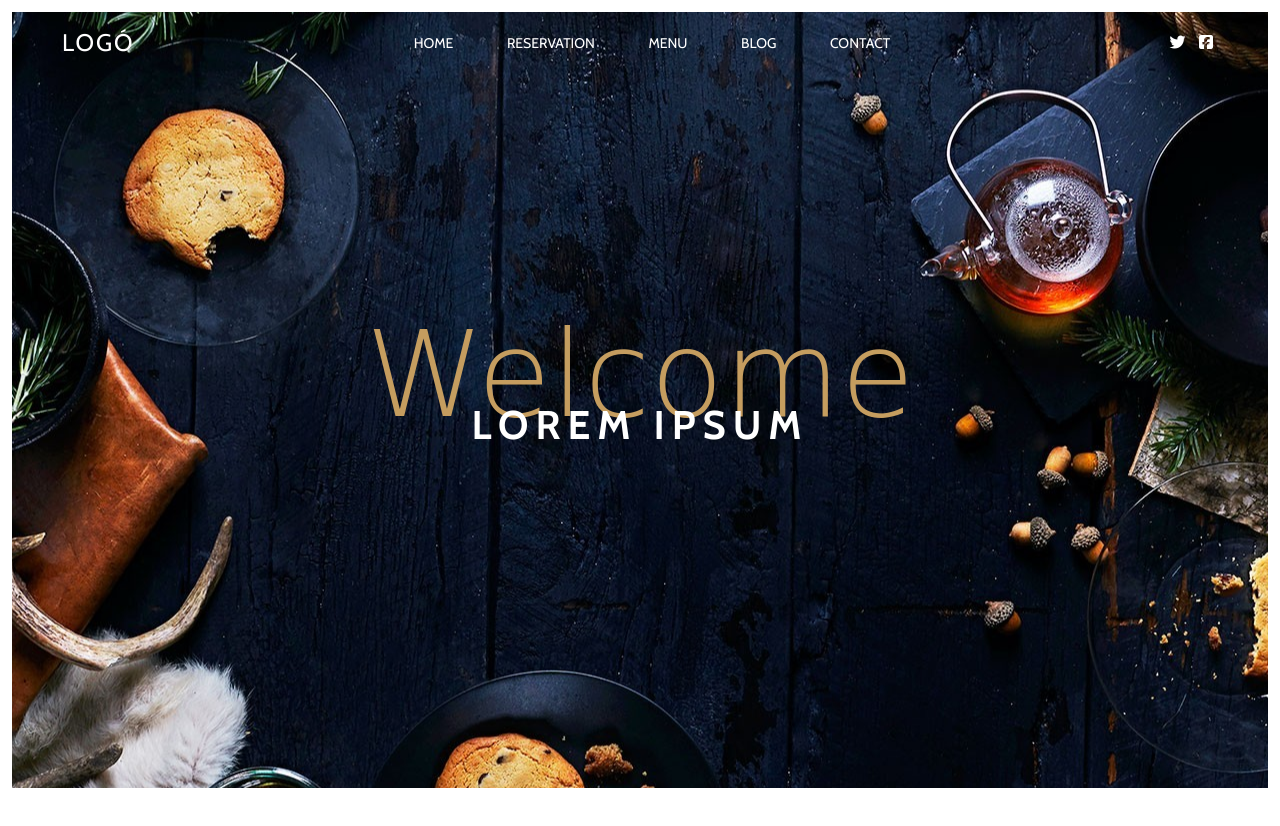
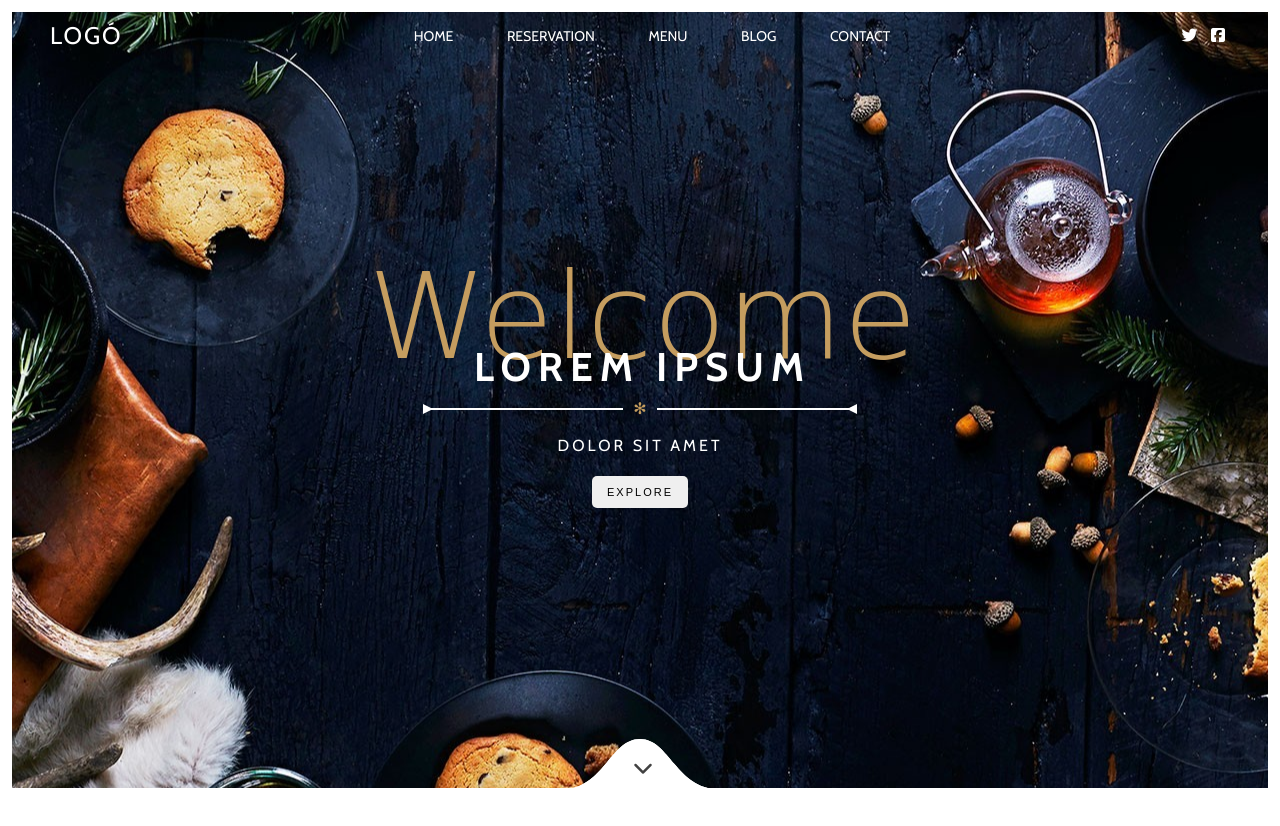
Before and after one commit to GyebnarPeter/KristalyTunder, a plain HTML site: page index.html in a window 1280 px wide. Before the commit the page ends 800 px from the top, so only its background shows below. Drawn offline with nearby package versions, Linux system fonts and the light colour scheme; a web font is replaced by a local one.

Commit message:
i have added the cover effect

```diff
--- a/index.html
+++ b/index.html
@@ -34,18 +34,35 @@
             <span></span>
             <span></span>
         </div>
+
     </header>
-
     <div class="main-cover">
         <div class="main-cover-wrap">
+
             <h1>Welcome<span>lorem ipsum</span></h1>
-            <div class="cover-line"></div>
-            <h4></h4>
-            <!-- <button></button> -->
+
+            <div class="cover-text-underline">
+                <span class="left-triangle"></span>
+                <span class="left-line"></span>
+                <span class="star">✻</span>
+                <span class="right-line"></span>
+                <span class="right-triangle"></span>
+            </div>
+
+            <h4>dolor sit amet</h4>
+            <button>explore</button>
+
+
+            <i class="fas fa-chevron-down"></i>
+
+            <svg class="cover-arrow-bg" width="192" height="61" version="1.1" xmlns="http://www.w3.org/2000/svg" xmlns:xlink="http://www.w3.org/1999/xlink" x="0px" y="0px" viewBox="0 0 160.7 61.5" enable-background="new 0 0 160.7 61.5" xml:space="preserve">
+                <path fill="white" d="M80.3,61.5c0,0,22.1-2.7,43.1-5.4s41-5.4,36.6-5.4c-21.7,0-34.1-12.7-44.9-25.4S95.3,0,80.3,0c-15,0-24.1,12.7-34.9,25.4S22.3,50.8,0.6,50.8c-4.3,0-6.5,0,3.5,1.3S36.2,56.1,80.3,61.5z"></path>
+                <path fill="white" d="M80.3,61.5c0,0,22.1-2.7,43.1-5.4s41-5.4,36.6-5.4c-21.7,0-34.1-12.7-44.9-25.4S95.3,0,80.3,0c-15,0-24.1,12.7-34.9,25.4S22.3,50.8,0.6,50.8c-4.3,0-6.5,0,3.5,1.3S36.2,56.1,80.3,61.5z"></path>
+            </svg>
         </div>
     </div>
 
-    <div class="arrow-left"></div>
+    <main></main>
 
     <script src="https://code.jquery.com/jquery-3.5.1.min.js"></script>
     <script src="script.js"></script>
--- a/script.js
+++ b/script.js
@@ -1,10 +1,67 @@
 // TOGGLE NAV
 let navIcon = document.querySelector(".nav-icon");
+let header = document.querySelector(".header-wrap");
 
 $(".nav-icon").click(() => {
     $(".header-wrap").slideToggle();
+
+    header.style.backgroundColor = "black";
 
     navIcon.classList.contains("nav-icon-rotate")
         ? navIcon.classList.remove("nav-icon-rotate")
         : navIcon.classList.add("nav-icon-rotate")
 });
+
+
+//NAVIGATION SCROLL
+let navi = document.querySelectorAll("nav a");
+
+window.onscroll = () => {
+
+    if (document.documentElement.scrollTop > 100) {
+
+        header.classList.add("header-background");
+        header.style.color = "black";
+
+        for (let i = 0; i < navi.length; ++i) {
+            navi[i].style.color = "black";
+        }
+
+    } else {
+
+        header.style.color = "white";
+        header.classList.remove("header-background");
+
+        for (let i = 0; i < navi.length; ++i) {
+            navi[i].style.color = "white";
+        }
+    }
+};
+
+
+//COVER ANIMATION
+let firstWelcomeText = document.querySelector(".main-cover h1");
+let secondWelcomeText = document.querySelector(".main-cover h4");
+let coverLine = document.querySelector(".cover-text-underline");
+let coverButton = document.querySelector(".main-cover button");
+
+let coverAnimation = () => {
+
+    setTimeout( () => {
+        coverLine.style.opacity = 1;
+    }, 1000)
+
+    setTimeout( () => {
+        firstWelcomeText.style.opacity = 1;
+    }, 2000)
+
+    setTimeout( () => {
+        secondWelcomeText.style.opacity = 1;
+    }, 3000)
+
+    setTimeout( () => {
+        coverButton.style.opacity = 1;
+    }, 4000)
+}
+
+coverAnimation();
--- a/style.css
+++ b/style.css
@@ -22,19 +22,34 @@ header {
     color: white;
     display: flex;
     justify-content: center;
+    z-index: 1000;
 }
 
 .header-wrap {
     width: 100%;
     max-width: 1920px;
-    height: 60px;
-    margin: 12px;
-    padding: 0 50px;
+    height: 70px;
+    padding: 12px 50px 12px 50px;
     display: flex;
     justify-content: space-between;
     align-items: center;
     box-sizing: border-box;
     position: relative;
+}
+
+.header-background {
+    animation-name: header-background;
+    animation-duration: 1s;
+    animation-fill-mode: forwards;
+}
+
+@keyframes header-background {
+    from {
+        background-color: rgba(255, 255, 255, 0);
+    }
+    to {
+        background-color: rgba(255, 255, 255, 1);
+    }
 }
 
 .header-logo {
@@ -86,7 +101,7 @@ header {
 }
 
 .main-cover {
-    width: 100vw;
+    width: 100%;
     height: 100vh;
     padding: 12px;
     box-sizing: border-box;
@@ -102,6 +117,8 @@ header {
     justify-content: center;
     align-items: center;
     text-align: center;
+    flex-direction: column;
+    position: relative;
 }
 
 .main-cover-wrap h1 {
@@ -110,6 +127,9 @@ header {
     font-size: 120px;
     font-weight: 100;
     line-height: 50px;
+    margin: 0 0 0 5px;
+    opacity: 0;
+    transition: 1s;
 }
 
 .main-cover-wrap h1 span {
@@ -122,13 +142,112 @@ header {
     letter-spacing: 7px;
 }
 
-/* .arrow-left {
+.cover-text-underline {
+    height: 10px;
+    display: flex;
+    align-items: center;
+    position: relative;
+    margin-top: 12px;
+    opacity: 0;
+    transition: 1s;
+}
+
+.cover-text-underline .left-triangle {
     width: 0;
     height: 0;
-    border-top: 10px solid transparent;
-    border-bottom: 10px solid transparent;
-    border-right:10px solid blue;
-  } */
+    border-style: solid;
+    border-width: 5px 0 5px 10px;
+    border-color: transparent transparent transparent #ffffff;
+    display: inline-block;
+    position: absolute;
+}
+
+.cover-text-underline .left-line {
+    width: 200px;
+    height: 2px;
+    background: white;
+}
+
+.cover-text-underline .right-line {
+    width: 200px;
+    height: 2px;
+    background: white;
+}
+
+.cover-text-underline .right-triangle {
+    width: 0;
+    height: 0;
+    border-style: solid;
+    border-width: 5px 10px 5px 0;
+    border-color: transparent #ffffff transparent transparent;
+    display: inline-block;
+    position: absolute;
+    top: 0;
+    right: 0;
+}
+
+.cover-text-underline .star {
+    margin: -1px 10px 0 10px;
+}
+
+.main-cover-wrap h4 {
+    color: white;
+    text-transform: uppercase;
+    font-weight: 200;
+    letter-spacing: 3px;
+    opacity: 0;
+    transition: 1s;
+}
+
+.main-cover-wrap button {
+    border: none;
+    border-radius: 5px;
+    text-transform: uppercase;
+    padding: 10px 15px;
+    font-size: 11px;
+    cursor: pointer;
+    letter-spacing: 2px;
+    transition: .5s;
+    opacity: 0;
+    transition: 1s;
+}
+
+.main-cover-wrap button:hover {
+    background: var(--brand-color);
+}
+
+.cover-arrow-bg {
+    position: absolute;
+    bottom: -12px;
+    left: 50%;
+    margin-left: -96px;
+}
+
+.main-cover-wrap i {
+    position: absolute;
+    z-index: 100;
+    bottom: 10px;
+    left: 50%;
+    margin-left: -7px;
+    font-size: 20px;
+    color: rgb(65, 65, 65);
+    cursor: pointer;
+    transition: .5s;
+}
+
+.main-cover-wrap i:hover {
+    color: var(--brand-color);
+}
+
+.cover-text-underline {
+    color: var(--brand-color);
+}
+
+main {
+    width: 100%;
+    height: 1000px;
+}
+
 
 @media screen and (max-width: 800px) {
 
@@ -136,6 +255,7 @@ header {
         flex-direction: column;
         justify-content: center;
         padding-top: 10vh;
+        margin: 0;
         background: black;
         height: 100vh;
         text-align: center;
@@ -169,4 +289,25 @@ header {
         color: white;
     }
 
+    .main-cover {
+        padding: 0;
+    }
+
 }
+
+@media screen and (max-width: 500px) {
+
+    .cover-text-underline .left-line,
+    .cover-text-underline .right-line {
+        width: 100px;
+    }
+
+    .main-cover-wrap h1 {
+        font-size: 80px;
+    }
+
+    .main-cover-wrap h1 span {
+        font-size: 30px;
+    }
+
+}
```
